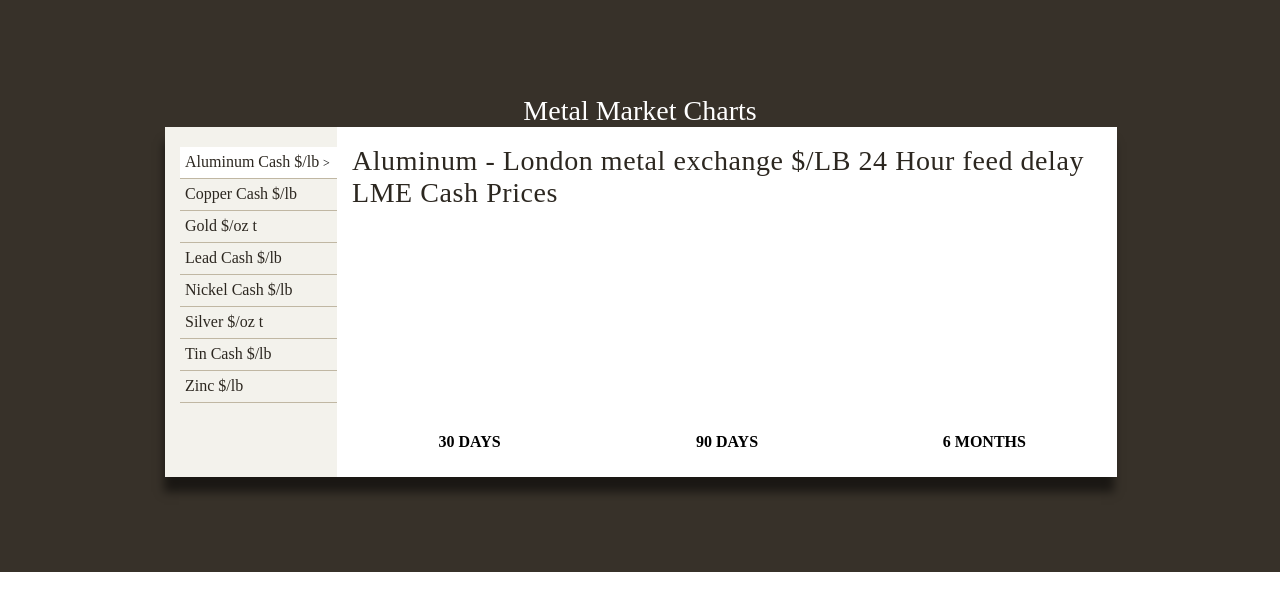
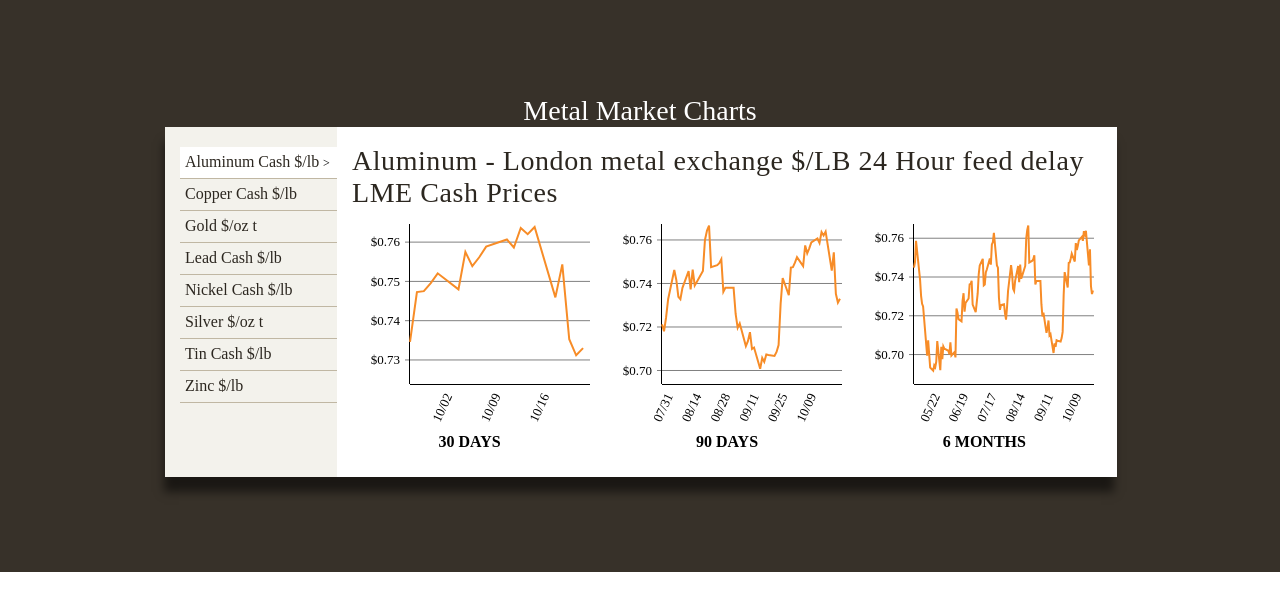
Before and after one commit to mawisefengst/metalPriceChartD3, a website: page client/index.html in a window 1280 px wide. Drawn offline with nearby package versions, Linux system fonts and the light colour scheme; a script that the page names is missing.

Commit message:
Update index.html

```diff
--- a/client/index.html
+++ b/client/index.html
@@ -3,7 +3,7 @@
 	<title>React Redux On Webpack</title>
 	<link rel="stylesheet" type="text/css" href="styles/d3.css">
 	<script src="https://ajax.googleapis.com/ajax/libs/jquery/3.1.0/jquery.min.js"></script>
-	<script type='text/javascript' src='http://underscorejs.org/underscore.js'></script>
+	<script type='text/javascript' src='https://cdnjs.cloudflare.com/ajax/libs/underscore.js/1.8.3/underscore.js'></script>
 	<script type='text/javascript' src='//d3js.org/d3.v3.min.js?ver=4.6.1'></script>
 	<script type='text/javascript' src='d3.js'></script>
 </head>
```
